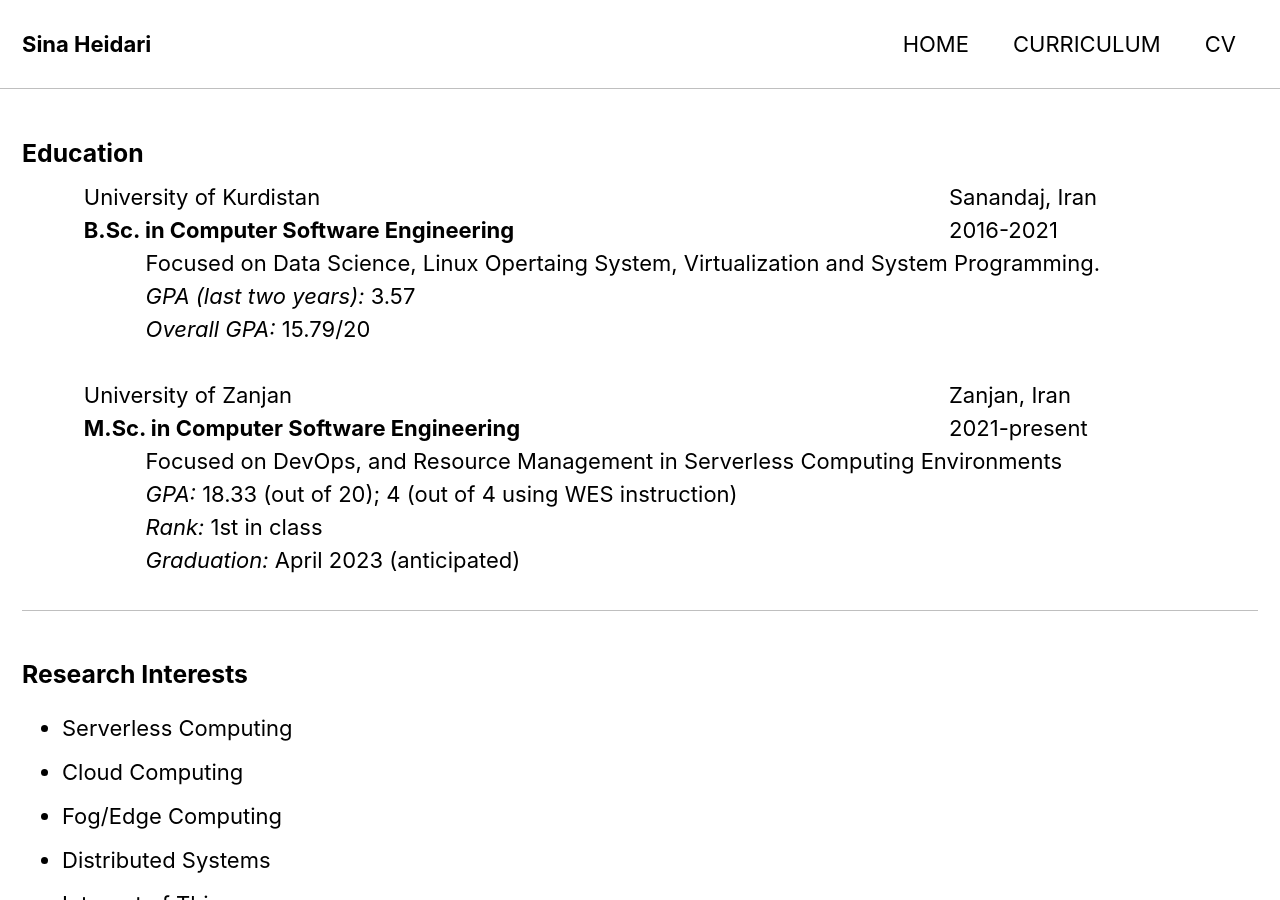
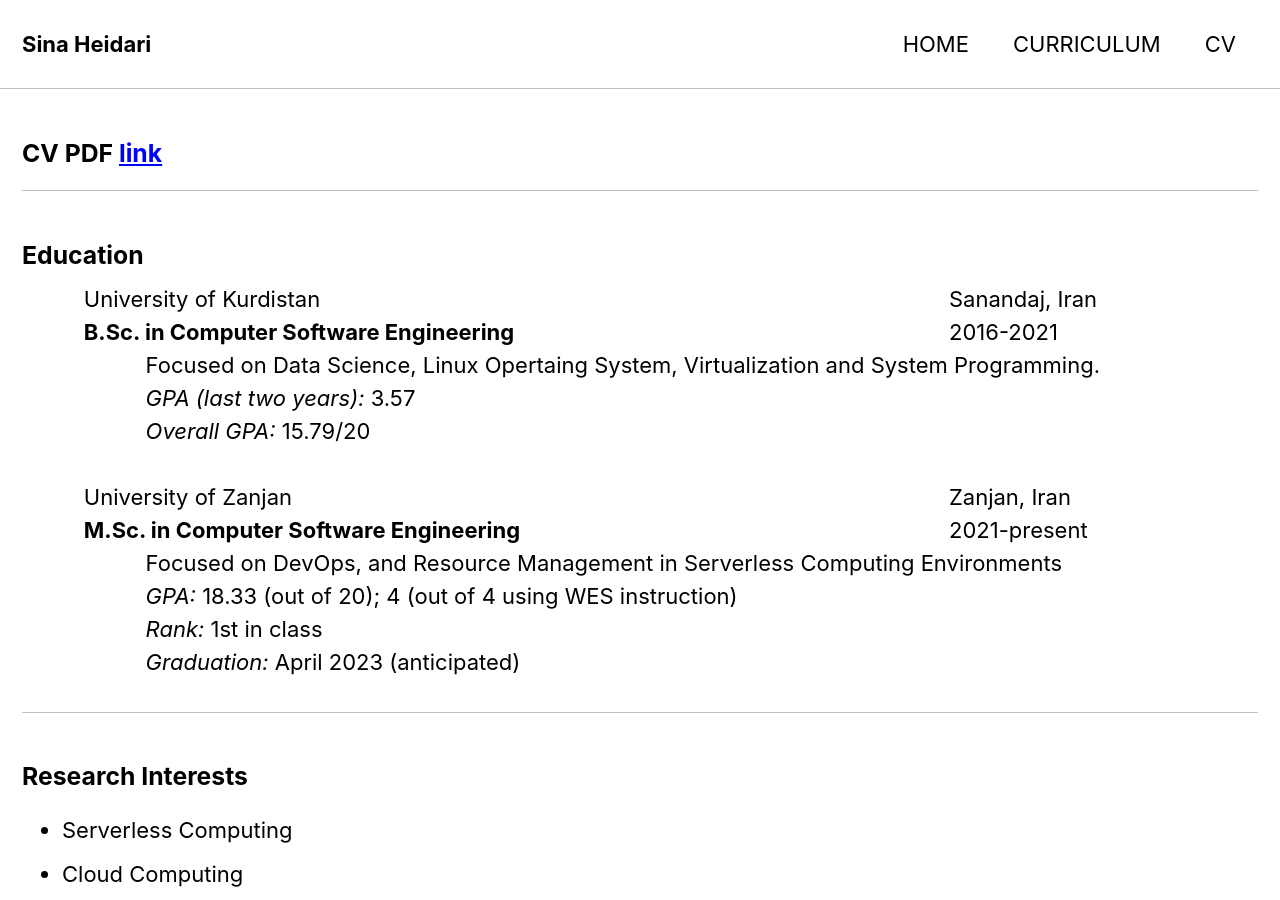
Before and after one commit to S1naHeidari/S1naHeidari.github.io, a Jekyll site: the page built from cv.md, in a window 1280 px wide and 900 px high. Built offline with Jekyll 4.4.1, drawn with Linux system fonts in a browser that asks for light colours; cached includes are drawn as plain includes.

Commit message:
after-cv

```diff
--- a/cv.md
+++ b/cv.md
@@ -10,8 +10,8 @@ comments: false
 
 
 <!-- ### @<a href="https://scholar.google.com/citations?user=EoZJQVYAAAAJ&hl=en" target="_blank">Google Scholar Profile [link]</a> ### -->
-
-
+### CV PDF [link](../cv.pdf)
+---
 ### Education
 <!--undergraduate-->
 <div class="float-parent-element">
```
Also changed, not shown: 2 other files.
